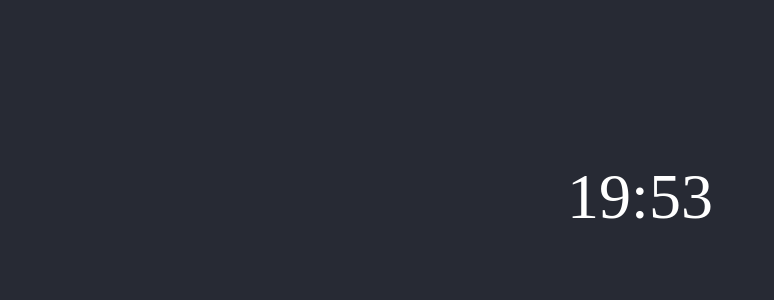
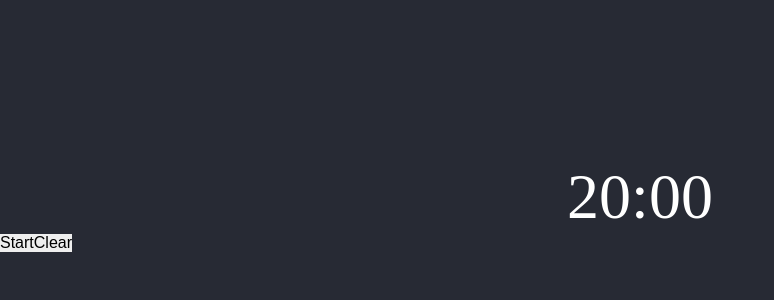
Before and after one commit to simon-dutka/pomodoro, a React (Create React App) app: page / in a window 1280 px wide. Shown: the top 300 px of the page, without its empty margins (0-774 px from the left). Built offline with nearby package versions, Linux system fonts and the light colour scheme; a web font is replaced by a local one.

Commit message:
Added Start and Clear buttons
-Added switch for buttons:
Start/Stop & Clear/Skip

```diff
--- a/src/components/clock/Clock.tsx
+++ b/src/components/clock/Clock.tsx
@@ -2,11 +2,48 @@ import React from 'react';
 import '../../styles/components/clock/clock.scss';
 import { useState, useEffect } from 'react';
 
-function MyComponent() {}
+const ControlButtons = () => {
+    // Start/stop button
+    const [switchButtonText, setSwitchButtonText] = useState('Start');
+    // Pause/clear button
+    const [actionButtonText, setActionButtonText] = useState('Clear');
+
+    const handleButtonText = (buttonToHandle: string) => () => {
+        //switch
+        switch (buttonToHandle) {
+            case 'Start':
+                setSwitchButtonText('Stop');
+                break;
+            case 'Stop':
+                setSwitchButtonText('Start');
+                break;
+
+            case 'Clear':
+                setActionButtonText('Skip');
+                break;
+
+            case 'Skip':
+                setActionButtonText('Clear');
+                break;
+        }
+    };
+
+    return (
+        <>
+            <button onClick={handleButtonText(switchButtonText)}>
+                {switchButtonText}
+            </button>
+
+            <button onClick={handleButtonText(actionButtonText)}>
+                {actionButtonText}
+            </button>
+        </>
+    );
+};
 
 const Counter = () => {
     const [minutesState, setMinutesState] = useState(20);
-    const [secondsState, setSecondsState] = useState(0);
+    const [secondsState, setSecondsState] = useState(7);
     let seconds = secondsState;
     let minutes = minutesState;
 
@@ -36,7 +73,11 @@ const Counter = () => {
 };
 
 const Clock = () => {
-    return <div className='clock'>{Counter()}</div>;
+    return (
+        <div className='clock'>
+            {Counter()} {ControlButtons()}
+        </div>
+    );
 };
 
 export default Clock;
```
